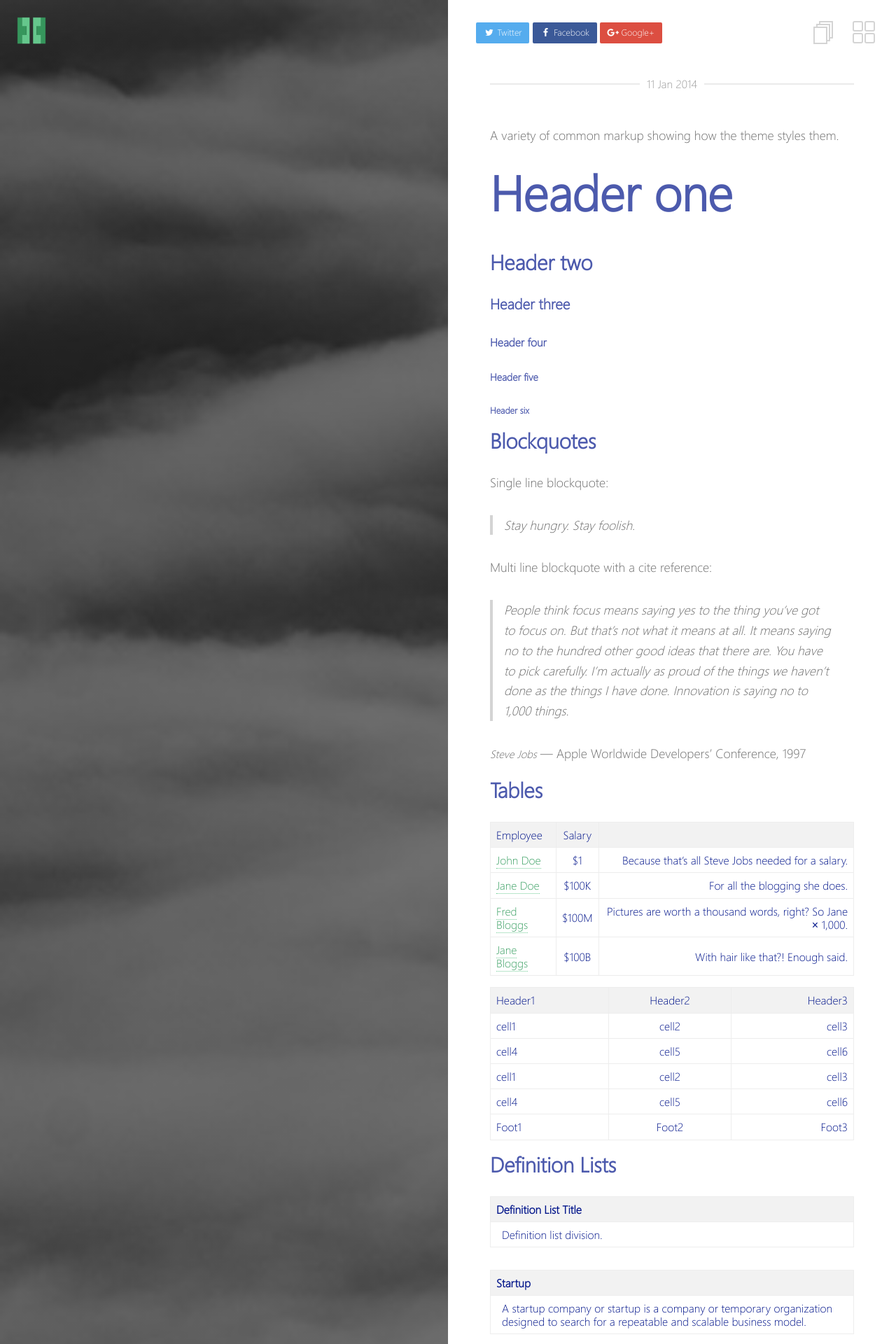
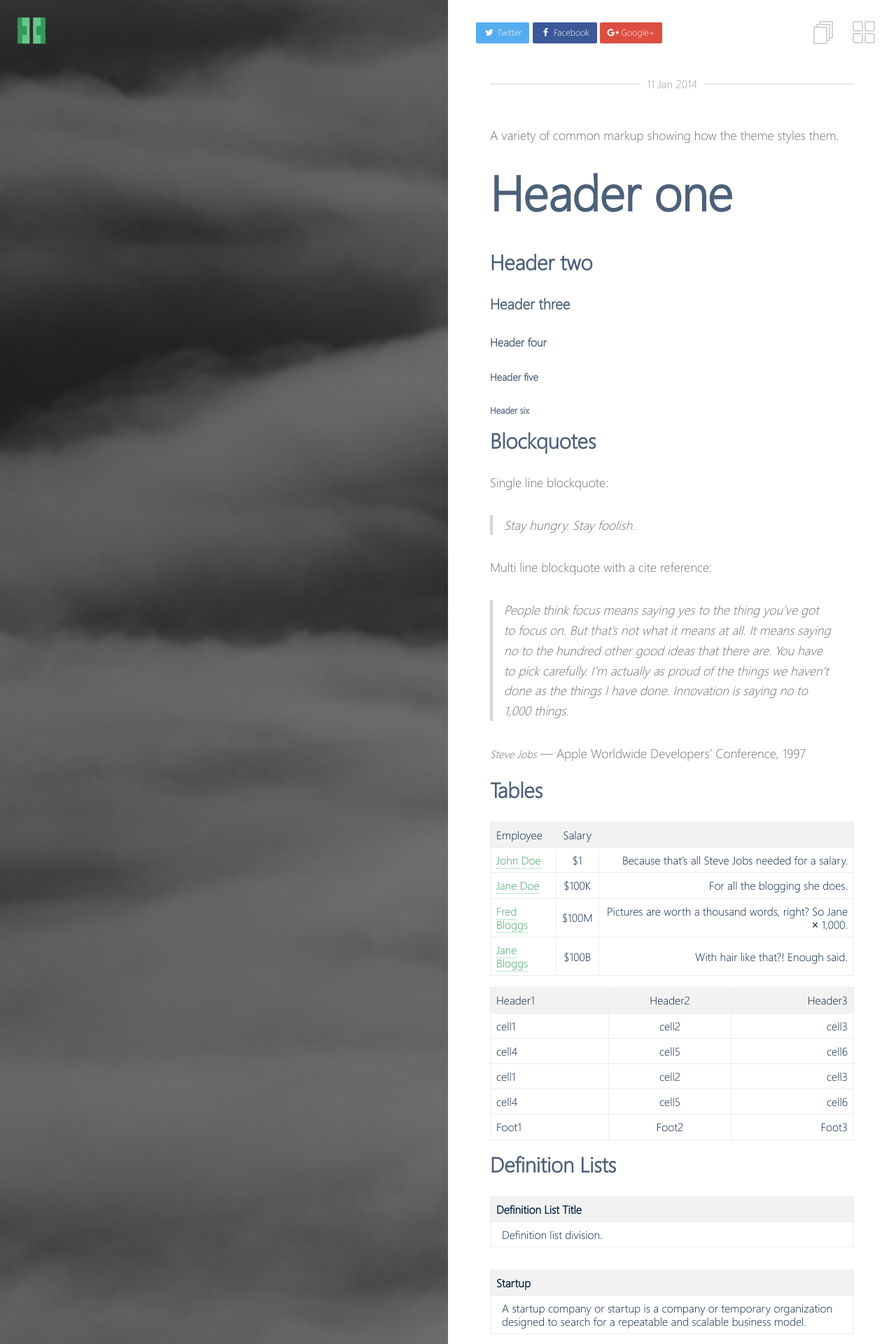
Before and after one commit to amescher/Halve2, a Jekyll site: the page built from _posts/2014-01-11-markup-html-tags-and-formatting.md, in a window 1280 px wide. Shown: the top 1920 px of the page at 70% size. Built offline with Jekyll 4.4.1, drawn with Linux system fonts in a browser that asks for light colours.

Commit message:
Update _variables.scss

```diff
--- a/assets/_sass/_variables.scss
+++ b/assets/_sass/_variables.scss
@@ -1,7 +1,7 @@
 $white: #FFFFFF;
 $black: #000000;
 $gray: #d4d4d4;
-$overlay-color: #00148a;
+$overlay-color: #011d40;
 $green: #72cc96;
 
 $red: #ee5f5b;
```
